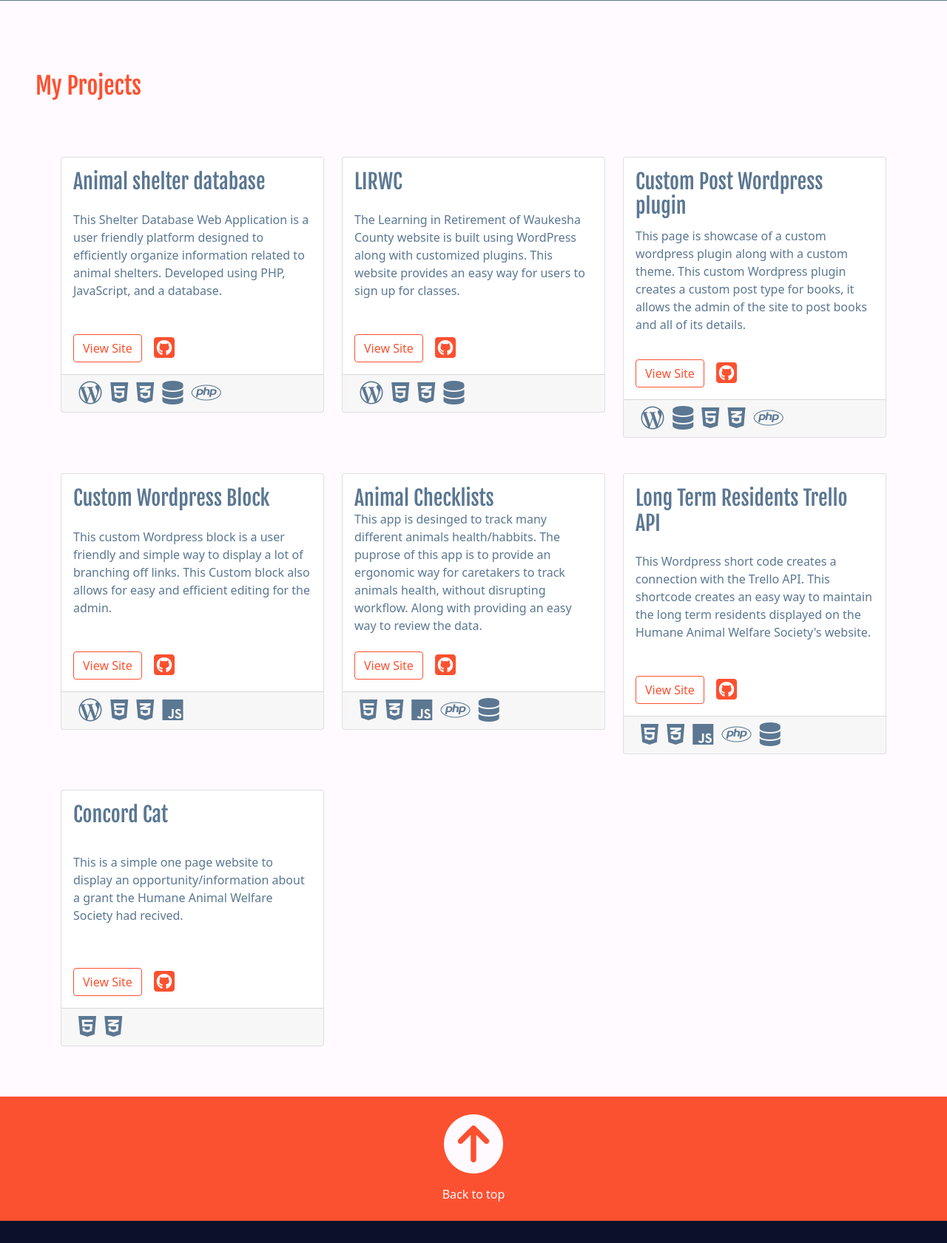
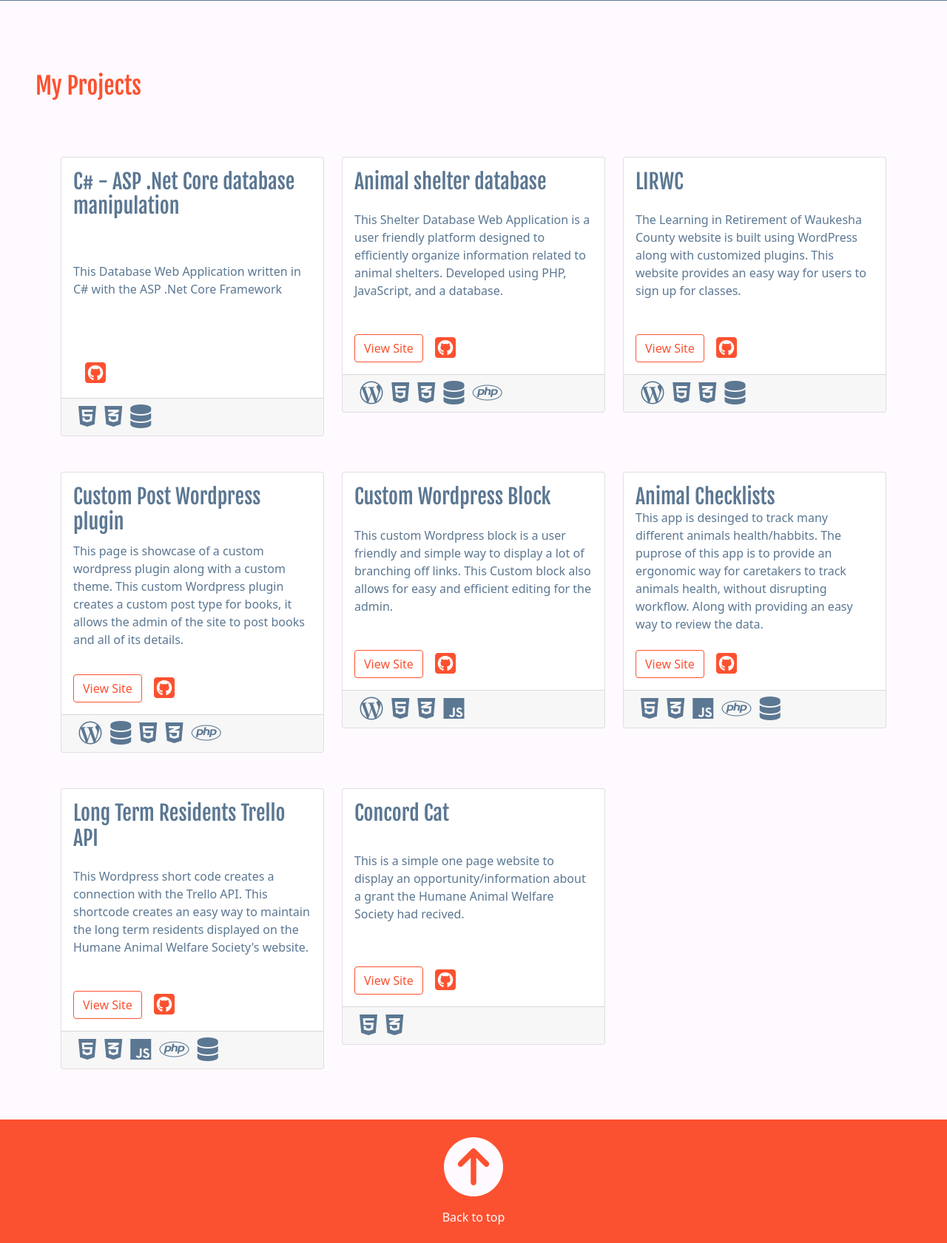
Before and after one commit to rsawejka/Portfolio, a PHP site: page / in a window 1280 px wide. Shown: the part 1903-3584 px from the top of the page at 74% size. Run offline with PHP 8.4, Linux system fonts and the light colour scheme; some libraries are stand-ins or nearby versions.

Commit message:
added asp net project

```diff
--- a/includes/cardsTable.php
+++ b/includes/cardsTable.php
@@ -1,5 +1,17 @@
 <?php
 $projects = array(
+    array(
+        7,
+        "C# - ASP .Net Core database manipulation",
+        "This Database Web Application written in C# with the ASP .Net Core Framework",
+        "<i data-toggle='tooltip' data-placement='bottom' title='HTML' class='fa-brands fa-html5 logoSize'></i>
+         <i data-toggle='tooltip' data-placement='bottom' title='CSS' class='fa-brands fa-css3-alt logoSize'></i>
+         <i data-toggle='tooltip' data-placement='bottom' title='Database' class='fa-solid fa-database logoSize'></i>",
+        "<li>Uses C# and ASP .Net Core to manipulate data from a database</li>",
+        "",
+        "This project shows off my skills with C# and the ASP .Net Core framework. I used the Model-View-Controller template to create a fully working application, that displays data, edits data, and stores it all in a database!",
+        "https://github.com/rsawejka/ShelterDB"
+    ),
     array(
         7,
         "Animal shelter database",
--- a/includes/projectCardColumns.php
+++ b/includes/projectCardColumns.php
@@ -12,9 +12,13 @@ foreach ($projects as $project){
             <p class='card-text'>
             $project[2]
             </p>
-            <div class='buttonGitFlex'>
-            <a href='$project[5]' target='_blank'><button type='button' id='contactMe' class='mt-3 btn btn-outline-secondary'>View Site</button></a>";
+            <div class='buttonGitFlex'>";
 
+            if ($project[5] != "") {
+            echo "<a href='$project[5]' target='_blank'><button type='button' id='contactMe' class='mt-3 btn btn-outline-secondary'>View Site</button></a>";
+            }else{
+                echo "";
+            }
             if($project[7] != ""){
 
 
```
